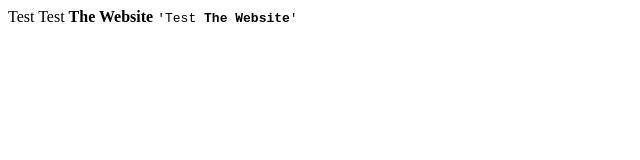
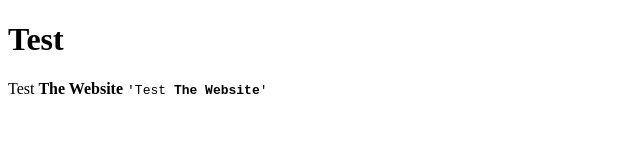
Before and after one commit to laurengibbonz/20190916, a plain HTML site: page 1_html/index.html in a window 1280 px wide. Shown: the whole page, without its empty margins (0-640 px from the left). Drawn offline with Linux system fonts and the light colour scheme.

Commit message:
updated into tag

```diff
--- a/1_html/index.html
+++ b/1_html/index.html
@@ -4,7 +4,7 @@
         <title>My First Website</title>
     </head>
     <body>
-        <span>Test</span>
+        <h1>Test</h1>
         <span>Test <strong>The Website</strong></span>
         <code>'<span>Test <strong>The Website</strong></span>'</code>
     </body>
```
